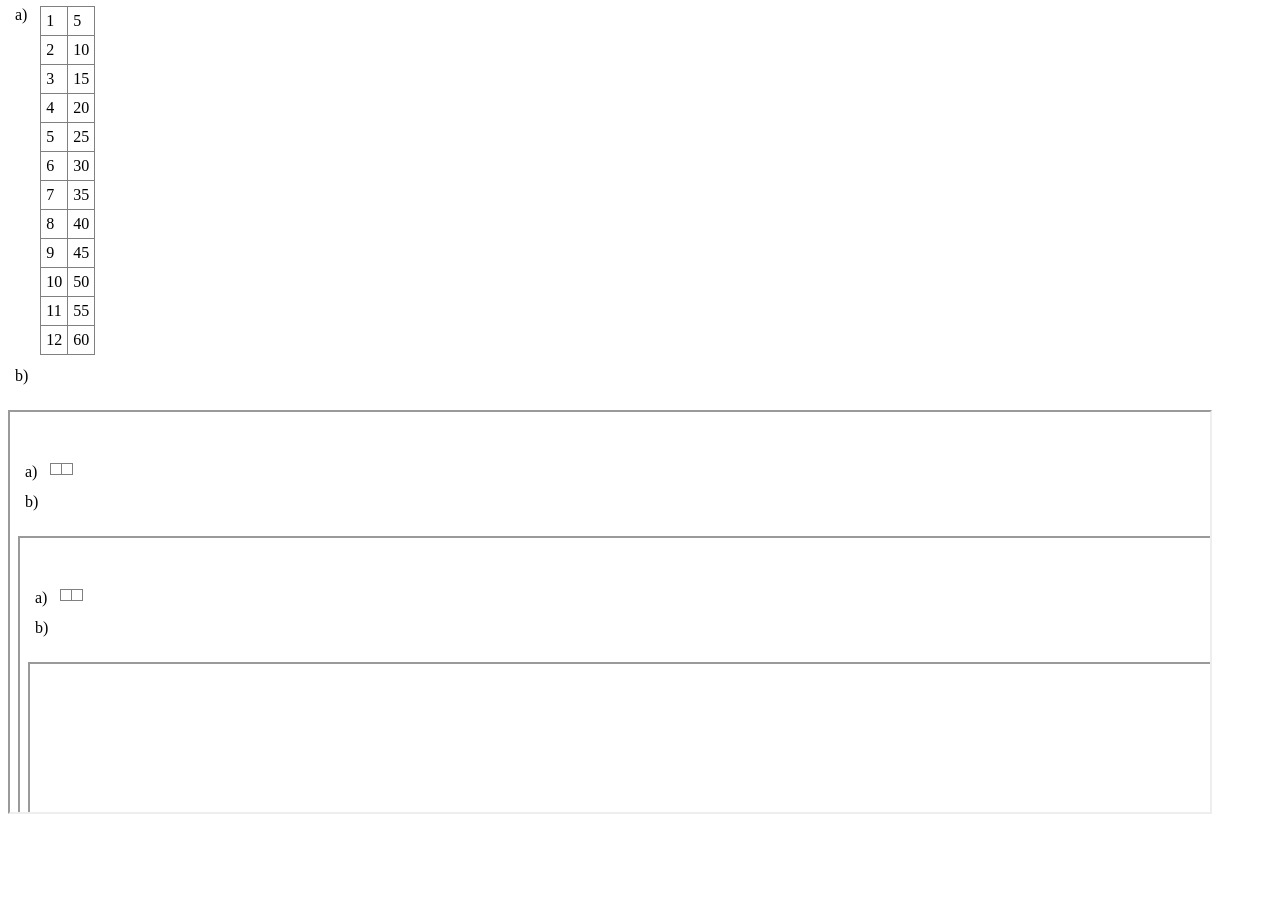
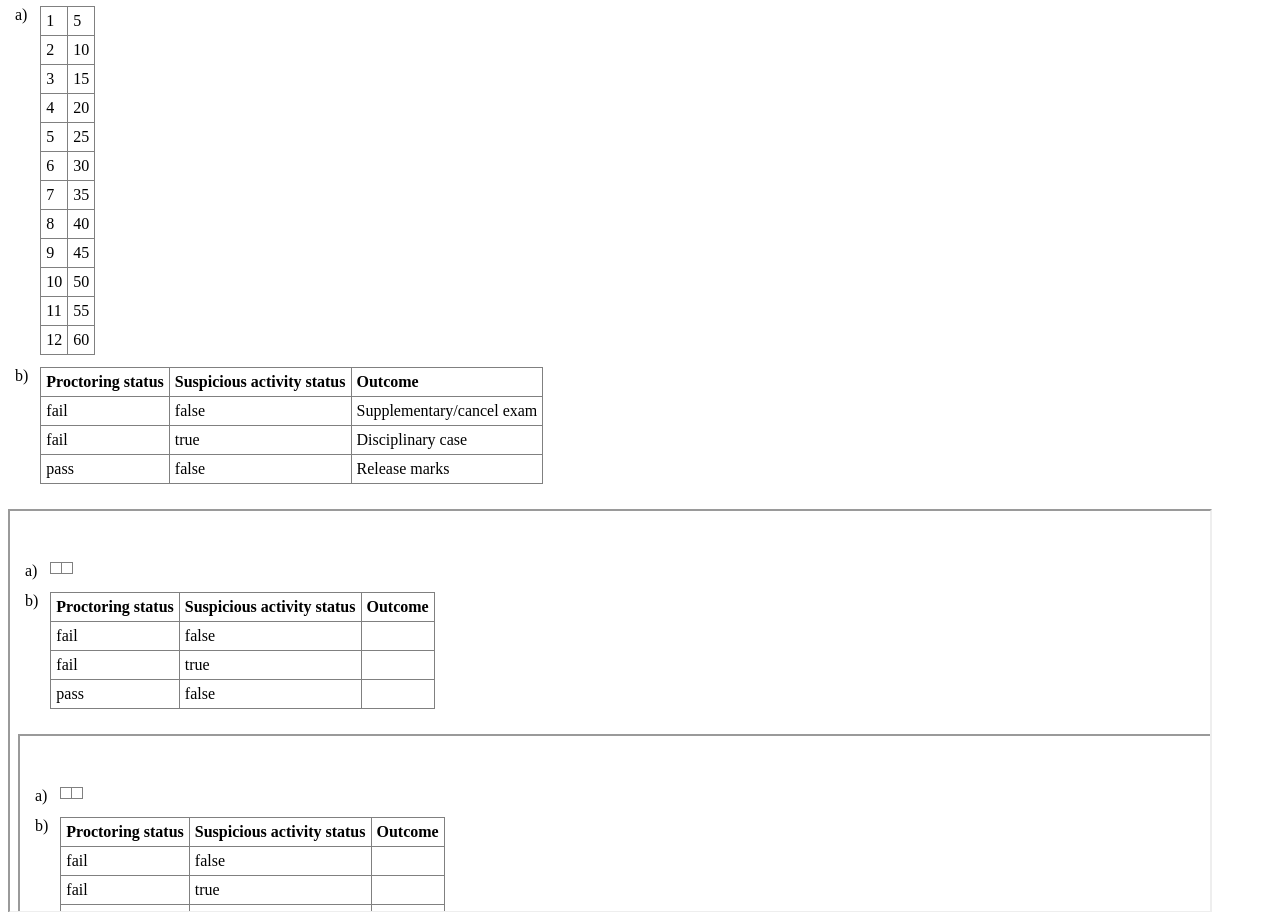
Before and after one commit to rodwanb/ict2613-assignment4, a PHP site: page /task2.php in a window 1280 px wide. Shown: the part 45-957 px from the top of the page. Before the commit the page ends 859 px from the top, so only its background shows below. Run offline with PHP 8.4, Linux system fonts and the light colour scheme.

Commit message:
Task 2b complete

```diff
--- a/task2.php
+++ b/task2.php
@@ -1,18 +1,18 @@
-<?php
-
-?>
-
 <!DOCTYPE html>
 <html>
     <head>
         <title>Assignment 4 - Task 2</title>
         <style>
-            tr, td {
+            tr, td, th {
                 padding: 5px;
             }
 
             tr {
-                vertical-align:top
+                vertical-align:top;
+            }
+
+            th {
+                text-align:left;
             }
         </style>
     </head>
@@ -53,8 +53,52 @@
                 <td>
                     <label>b)</label>
                 </td>
-                <td >
-
+                <td>
+                    <table id="tableA" border="1" style="border-collapse: collapse;">
+                        <?php
+                        function evaluateAssessment(string $proctoring_status, bool $suspicious_activity_status) {
+                            return $proctoring_status == "pass" ? "Release marks" : ($suspicious_activity_status ? "Disciplinary case" : "Supplementary/cancel exam");
+                        }
+                        ?>
+                        <tr>
+                            <th>Proctoring status</th>
+                            <th>Suspicious activity status</th>
+                            <th>Outcome</th>
+                        </tr>
+                        <tr>
+                            <td>
+                                <label>fail</label>
+                            </td>
+                            <td>
+                                <label>false</label>
+                            </td>
+                            <td>
+                                <label><?php echo evaluateAssessment("fail", false); ?></label>
+                            </td>
+                        </tr>
+                        <tr>
+                            <td>
+                                <label>fail</label>
+                            </td>
+                            <td>
+                                <label>true</label>
+                            </td>
+                            <td>
+                                <label><?php echo evaluateAssessment("fail", true); ?></label>
+                            </td>
+                        </tr>
+                        <tr>
+                            <td>
+                                <label>pass</label>
+                            </td>
+                            <td>
+                                <label>false</label>
+                            </td>
+                            <td>
+                                <label><?php echo evaluateAssessment("pass", false); ?></label>
+                            </td>
+                        </tr>
+                    </table>
                 </td>
             </tr>
         </table>
--- a/task2.txt
+++ b/task2.txt
@@ -1,18 +1,18 @@
-<?php
-
-?>
-
 <!DOCTYPE html>
 <html>
     <head>
         <title>Assignment 4 - Task 2</title>
         <style>
-            tr, td {
+            tr, td, th {
                 padding: 5px;
             }
 
             tr {
-                vertical-align:top
+                vertical-align:top;
+            }
+
+            th {
+                text-align:left;
             }
         </style>
     </head>
@@ -53,8 +53,52 @@
                 <td>
                     <label>b)</label>
                 </td>
-                <td >
-
+                <td>
+                    <table id="tableA" border="1" style="border-collapse: collapse;">
+                        <?php
+                        function evaluateAssessment(string $proctoring_status, bool $suspicious_activity_status) {
+                            return $proctoring_status == "pass" ? "Release marks" : ($suspicious_activity_status ? "Disciplinary case" : "Supplementary/cancel exam");
+                        }
+                        ?>
+                        <tr>
+                            <th>Proctoring status</th>
+                            <th>Suspicious activity status</th>
+                            <th>Outcome</th>
+                        </tr>
+                        <tr>
+                            <td>
+                                <label>fail</label>
+                            </td>
+                            <td>
+                                <label>false</label>
+                            </td>
+                            <td>
+                                <label><?php echo evaluateAssessment("fail", false); ?></label>
+                            </td>
+                        </tr>
+                        <tr>
+                            <td>
+                                <label>fail</label>
+                            </td>
+                            <td>
+                                <label>true</label>
+                            </td>
+                            <td>
+                                <label><?php echo evaluateAssessment("fail", true); ?></label>
+                            </td>
+                        </tr>
+                        <tr>
+                            <td>
+                                <label>pass</label>
+                            </td>
+                            <td>
+                                <label>false</label>
+                            </td>
+                            <td>
+                                <label><?php echo evaluateAssessment("pass", false); ?></label>
+                            </td>
+                        </tr>
+                    </table>
                 </td>
             </tr>
         </table>
```
